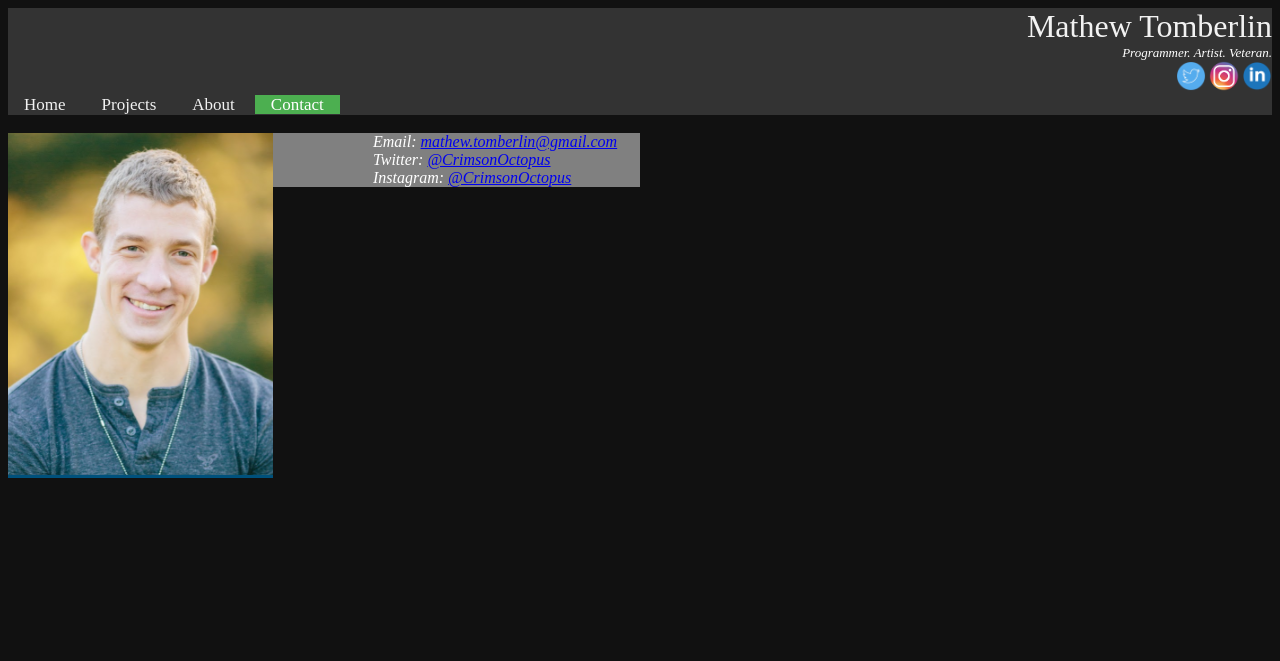
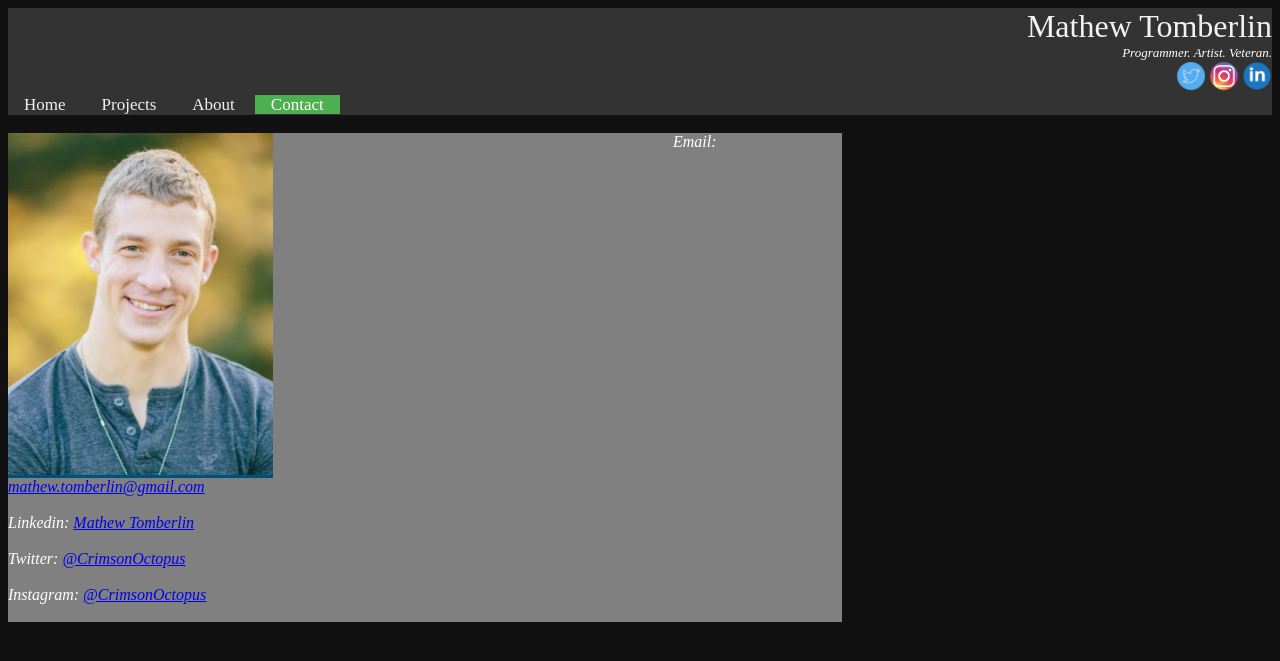
Before and after one commit to MathewTomberlin/MathewTomberlin.github.io, a PHP site: page /contact.html in a window 1280 px wide. Shown: the top 661 px of the page. Run offline with PHP 8.4, Linux system fonts and the light colour scheme.

Commit message:
Updated site

```diff
--- a/contact.html
+++ b/contact.html
@@ -15,12 +15,13 @@
 <body>
     <div class="topnav" id="navbar"></div><br />
     <div class="pagebody">
-        <img src="images/headshot.png" style="float:left;padding-right:100px;"/>
+        <img src="images/headshot.png" style="float:left;padding-right:400px;"/>
 
         <address>
-            Email: <a href="mailto:mathew.tomberlin@gmail.com">mathew.tomberlin@gmail.com</a><br />
-            Twitter: <a href="https://twitter.com/CrimsonOctopus">@CrimsonOctopus</a><br />
-            Instagram: <a href="https://www.instagram.com/crimsonoctopus/">@CrimsonOctopus</a><br />
+            Email: <a href="mailto:mathew.tomberlin@gmail.com">mathew.tomberlin@gmail.com</a><br /><br />
+            Linkedin: <a href="https://www.linkedin.com/in/mathew-tomberlin-4b570aa7">Mathew Tomberlin</a><br /><br />
+            Twitter: <a href="https://twitter.com/CrimsonOctopus">@CrimsonOctopus</a><br /><br />
+            Instagram: <a href="https://www.instagram.com/crimsonoctopus/">@CrimsonOctopus</a><br /><br />
         </address>
     </div>
 </body>
--- a/src/css/style.css
+++ b/src/css/style.css
@@ -163,7 +163,7 @@ body {
 
 address{
   background-color:#808080;
-  width: 50%;
+  width: 66%;
 }
 
 /* Add a background color to the button if it is clicked on (add the .active class with JS), and when you move the mouse over it (hover) */
```
